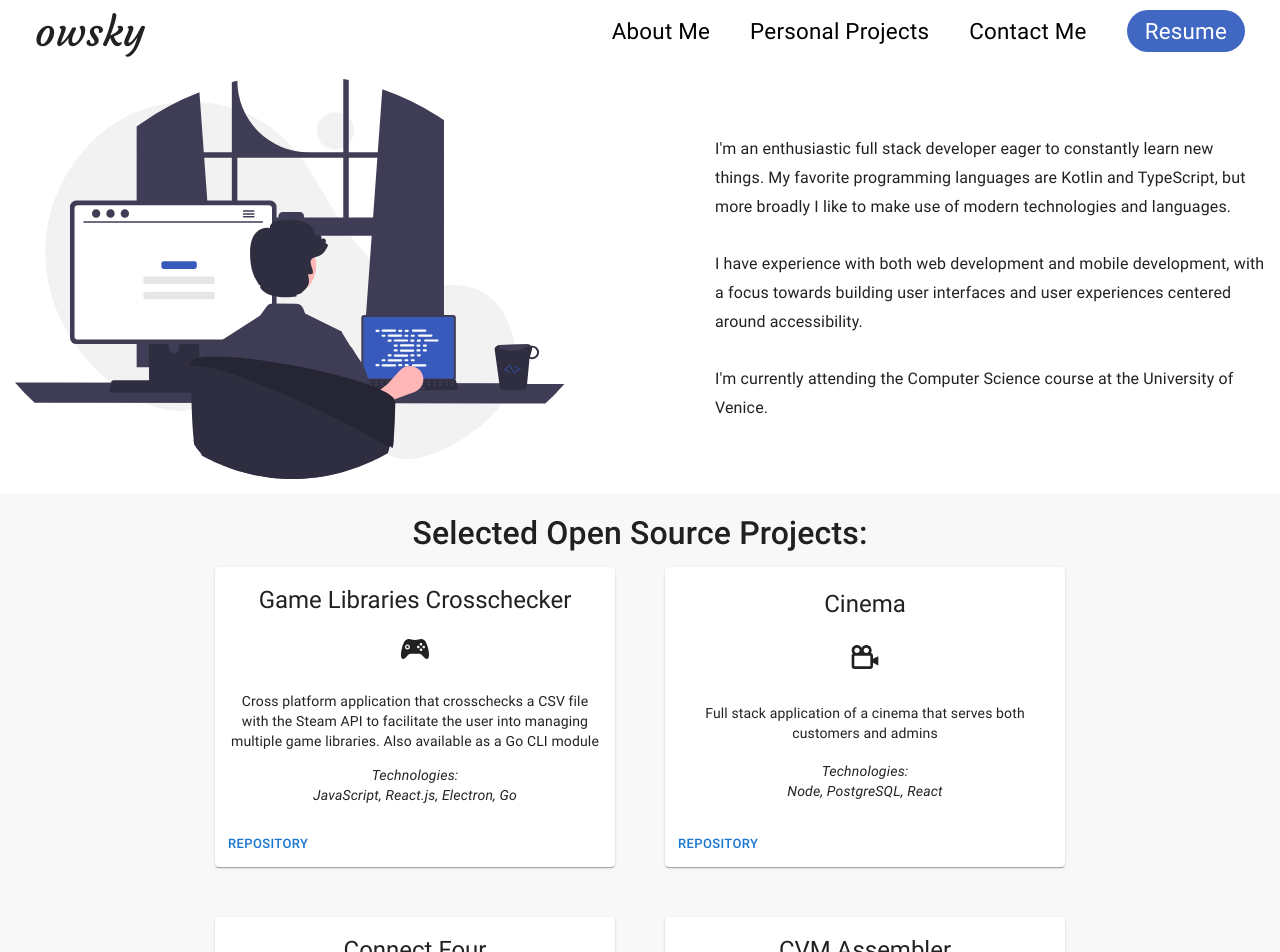
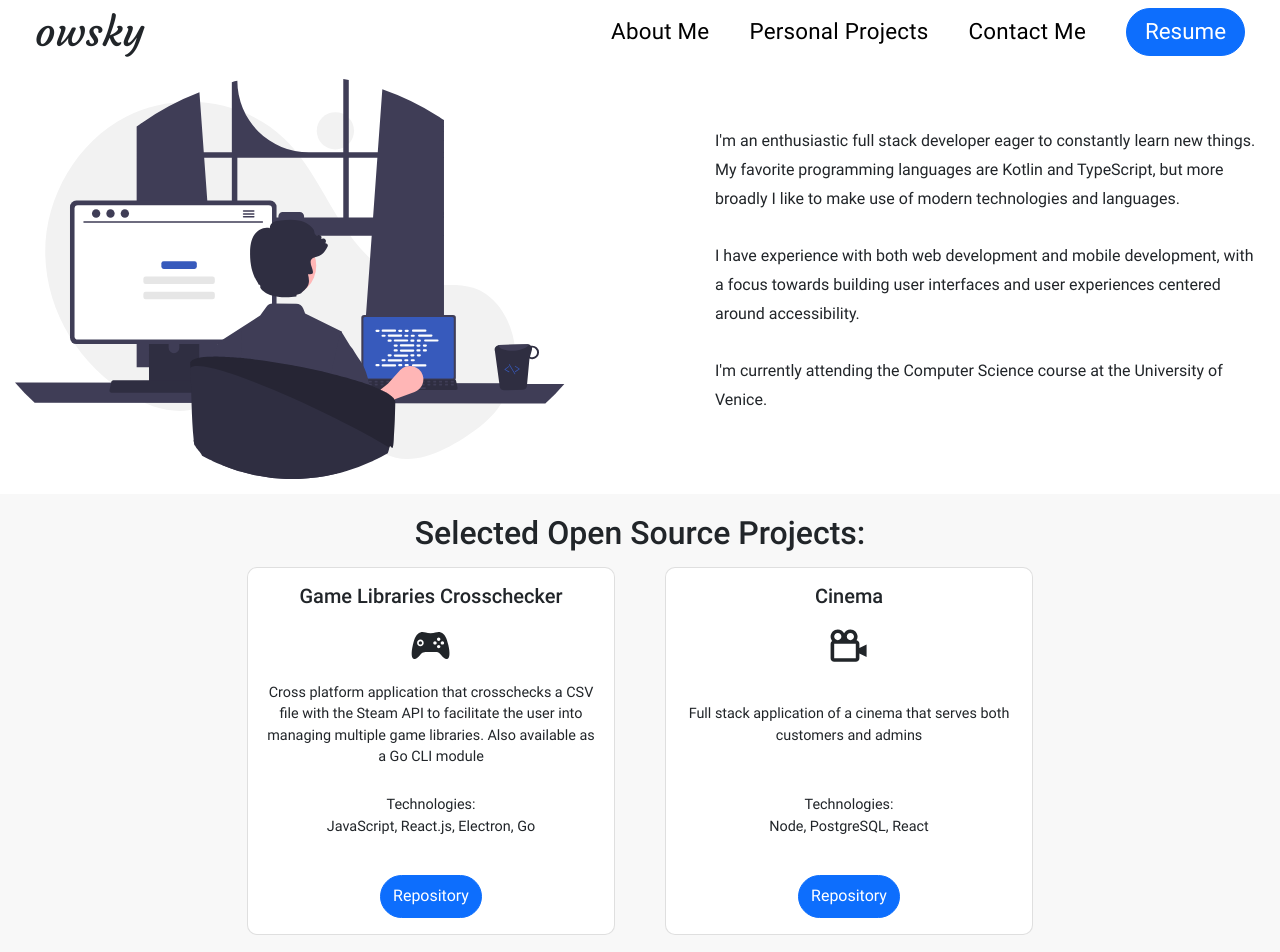
Before and after one commit to owsky/owsky.github.io, a React (Create React App) app: page / in a window 1280 px wide. Shown: the top 952 px of the page. Built offline with nearby package versions, Linux system fonts and the light colour scheme.

Commit message:
Replaced MUI with react-bootstrap

```diff
--- a/package.json
+++ b/package.json
@@ -3,11 +3,9 @@
   "version": "0.1.0",
   "private": true,
   "dependencies": {
-    "@emotion/react": "^11.9.0",
-    "@emotion/styled": "^11.8.1",
-    "@mui/icons-material": "^5.6.1",
-    "@mui/material": "^5.6.1",
+    "bootstrap": "^5.1.3",
     "react": "^18.0.0",
+    "react-bootstrap": "^2.2.3",
     "react-dom": "^18.0.0",
     "react-icons": "^4.3.1"
   },
--- a/public/index.html
+++ b/public/index.html
@@ -3,13 +3,8 @@
   <head>
     <meta charset="utf-8" />
     <link rel="icon" href="%PUBLIC_URL%/favicon.ico" />
-    <meta name="viewport" content="initial-scale=1, width=device-width" />
-    <meta name="theme-color" content="#000000" />
-    <meta
-      name="description"
-      content="Web site created using create-react-app"
-    />
-    <link rel="apple-touch-icon" href="%PUBLIC_URL%/logo192.png" />
+    <meta name="viewport" content="width=device-width, initial-scale=1.0" />
+    <!-- <meta name="viewport" content="initial-scale=1, width=device-width" /> -->
     <!--
       manifest.json provides metadata used when your web app is installed on a
       user's mobile device or desktop. See https://developers.google.com/web/fundamentals/web-app-manifest/
--- a/src/app/components/navbar/navbar.css
+++ b/src/app/components/navbar/navbar.css
@@ -3,6 +3,7 @@ header {
   position: sticky;
   top: 0;
   background-color: white;
+  z-index: 1;
 }
 
 .nav--container {
@@ -33,13 +34,3 @@ header {
   text-decoration: none;
   color: black;
 }
-
-.nav--button {
-  background-color: var(--blue);
-  color: white;
-  border: none;
-  border-radius: 25px;
-  padding: 8px 18px;
-  cursor: pointer;
-  text-decoration: none;
-}
--- a/src/app/components/navbar/navbar.tsx
+++ b/src/app/components/navbar/navbar.tsx
@@ -2,6 +2,7 @@
 import resume from "./resume.pdf"
 
 import "./navbar.css"
+import { Button } from "react-bootstrap"
 
 export default function Navbar() {
   return (
@@ -26,9 +27,18 @@ export default function Navbar() {
               </a>
             </li>
             <li>
-              <a href={resume} download="resume.pdf" className="nav--button">
+              <Button
+                style={{
+                  borderRadius: "25px",
+                  padding: "6px 18px",
+                  fontSize: "1em",
+                }}
+                onClick={() => {
+                  window.open(resume, "__blank")
+                }}
+              >
                 Resume
-              </a>
+              </Button>
             </li>
           </ul>
         </div>
--- a/src/app/components/project/project.css
+++ b/src/app/components/project/project.css
@@ -1,4 +1,27 @@
-.project--icon {
-  font-size: 2em;
+.project--card {
+  display: flex;
+  flex-direction: column;
+  align-items: center;
   text-align: center;
 }
+
+.project--card > :last-child {
+  margin-top: auto;
+}
+
+.project--icon {
+  font-size: 3em;
+  text-align: center;
+}
+
+.project--description {
+  display: flex;
+  flex-direction: column;
+  justify-content: center;
+  height: 8em;
+  margin-bottom: 0.8em;
+}
+
+.project--button {
+  /* background-color: var(--blue); */
+}
--- a/src/app/components/project/project.tsx
+++ b/src/app/components/project/project.tsx
@@ -1,11 +1,4 @@
-import {
-  Button,
-  Card,
-  CardActions,
-  CardContent,
-  Typography,
-  Box,
-} from "@mui/material"
+import { Button, Card } from "react-bootstrap"
 import { IconType } from "react-icons"
 
 import "./project.css"
@@ -24,39 +17,79 @@ export default function Project(props: ProjectProps) {
   )
 
   return (
-    <Card sx={{ width: 400, height: 300 }}>
-      <CardContent sx={{ height: "85%", textAlign: "center" }}>
-        <Box
-          sx={{
-            display: "flex",
-            flexDirection: "column",
-            justifyContent: "space-evenly",
-            rowGap: 1.5,
-            height: "100%",
+    <Card
+      style={{
+        width: "23rem",
+        height: "23rem",
+        borderRadius: "10px",
+        fontSize: "0.9em",
       }}
     >
-          <>
-            <Typography variant="h5" textAlign="center">
+      <Card.Body className="project--card">
+        <Card.Title style={{ height: "1.5em", marginBottom: "0.5em" }}>
           {props.title}
-            </Typography>
-            <div className="project--icon">{<props.icon />}</div>
-            <Typography variant="body2">{props.description}</Typography>
-            <Typography variant="body2" fontStyle="italic">
+        </Card.Title>
+        <props.icon style={{ height: "1em" }} className="project--icon" />
+        <div className="project--description">
+          <Card.Text>{props.description}</Card.Text>
+        </div>
+
+        <Card.Text>
           Technologies:
           <br />
           {techs}
-            </Typography>
-          </>
-        </Box>
-      </CardContent>
-      <CardActions sx={{ height: "15%" }}>
+        </Card.Text>
+
         <Button
-          size="small"
+          style={{ height: "2.7em", borderRadius: "25px" }}
+          className="project--button"
           onClick={() => window.open(`${props.repoLink}`, "_blank")}
         >
           Repository
         </Button>
-      </CardActions>
+      </Card.Body>
     </Card>
   )
 }
+// export default function Project(props: ProjectProps) {
+//   const techs = props.technologies.reduce((prev, tech) =>
+//     prev.concat(`, ${tech}`)
+//   )
+
+//   return (
+//     <Card sx={{ width: 400, height: 300 }}>
+//       <CardContent sx={{ height: "85%", textAlign: "center" }}>
+//         <Box
+//           sx={{
+//             display: "flex",
+//             flexDirection: "column",
+//             justifyContent: "space-evenly",
+//             rowGap: 1.5,
+//             height: "100%",
+//           }}
+//         >
+//           <>
+//             <Typography variant="h5" textAlign="center">
+//               {props.title}
+//             </Typography>
+//             <div className="project--icon">{<props.icon />}</div>
+//             <Typography variant="body2">{props.description}</Typography>
+//             <Typography variant="body2" fontStyle="italic">
+//               Technologies:
+//               <br />
+//               {techs}
+//             </Typography>
+//           </>
+//         </Box>
+//       </CardContent>
+//       <CardActions sx={{ height: "15%" }}>
+//         <Button
+//           size="small"
+//           onClick={() => window.open(`${props.repoLink}`, "_blank")}
+//         >
+//           Repository
+//         </Button>
+//       </CardActions>
+//     </Card>
+//   )
+// }
--- a/src/app/components/social/social.css
+++ b/src/app/components/social/social.css
@@ -42,7 +42,7 @@
   border: none;
   font-size: 1.1em;
   padding: 10px 20px;
-  background-color: var(--blue);
+  /* background-color: var(--blue); */
   color: white;
   border-radius: 25px;
   cursor: pointer;
--- a/src/app/components/social/social.tsx
+++ b/src/app/components/social/social.tsx
@@ -1,3 +1,4 @@
+import { Button } from "react-bootstrap"
 import { BsLinkedin, BsGithub, BsEnvelopeFill } from "react-icons/bs"
 
 import scrolls from "./img/scrolls.png"
@@ -13,7 +14,7 @@ export default function Social() {
       <div className="social--second-row">
         <div className="social--left-column">
           <div className="social--buttons">
-            <button
+            <Button
               className="social--button"
               onClick={() => {
                 window.open("https://www.linkedin.com/in/owsky/", "_blank")
@@ -22,8 +23,8 @@ export default function Social() {
               <span>
                 <BsLinkedin /> LinkedIn
               </span>
-            </button>
-            <button
+            </Button>
+            <Button
               className="social--button"
               onClick={() => {
                 window.open("mailto:nick.bertocco@gmail.com", "_blank")
@@ -32,15 +33,15 @@ export default function Social() {
               <span>
                 <BsEnvelopeFill /> Email
               </span>
-            </button>
-            <button
+            </Button>
+            <Button
               className="social--button"
               onClick={() => window.open("https://github.com/owsky", "_blank")}
             >
               <span>
                 <BsGithub /> GitHub
               </span>
-            </button>
+            </Button>
           </div>
         </div>
         <div className="social--right-column">
--- a/src/index.tsx
+++ b/src/index.tsx
@@ -1,15 +1,14 @@
-import { CssBaseline } from "@mui/material"
 import React from "react"
 import { createRoot } from "react-dom/client"
 
 import App from "./app"
+import "bootstrap/dist/css/bootstrap.min.css"
 import "./index.css"
 
 const container = document.querySelector("#root")!
 const root = createRoot(container)
 root.render(
   <React.StrictMode>
-    <CssBaseline />
     <App />
   </React.StrictMode>
 )
```
Also changed, not shown: 1 other file (tests, documents, lock files or other folders). Lines whose indentation alone changed are shown as unchanged.
